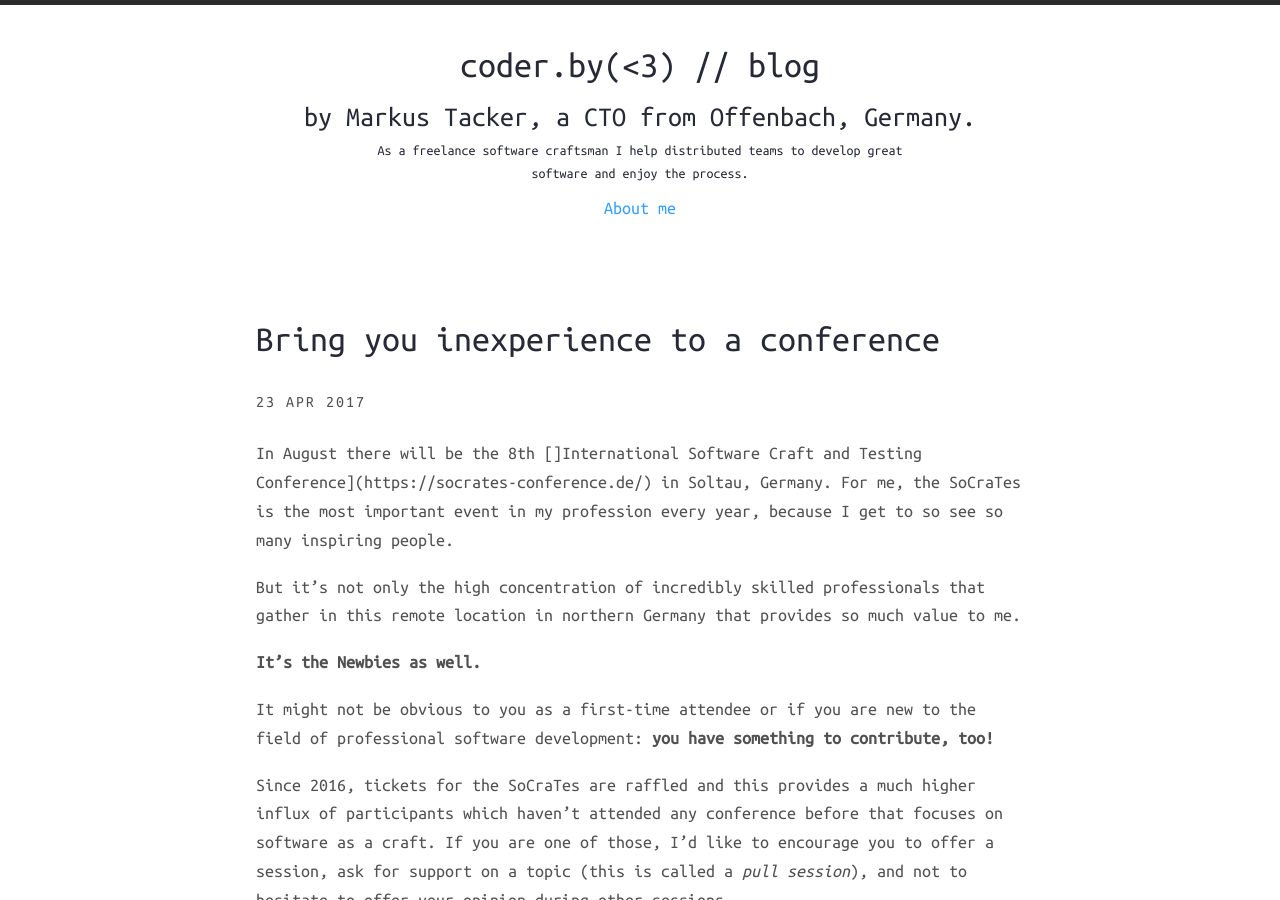
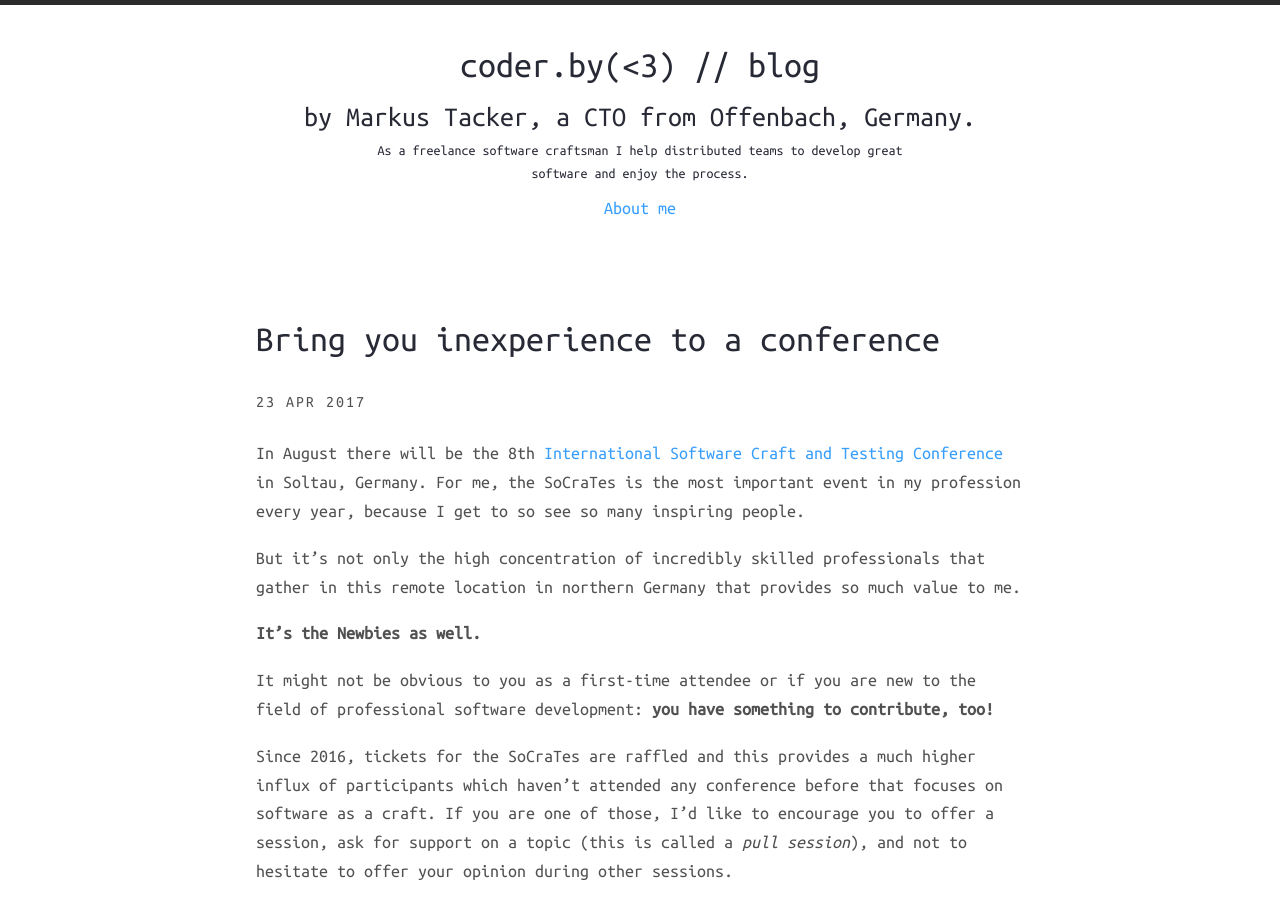
Before and after one commit to coderbyheart/blog, a Jekyll site: the page built from _posts/2017-04-23-bring-your-inexperience-to-a-conference.md, in a window 1280 px wide and 900 px high. Built offline with Jekyll 4.4.1, drawn with Linux system fonts in a browser that asks for light colours; nearby versions of some CDN libraries; comment, search, counter and statistics services are not loaded.

Commit message:
Fixed link

```diff
--- a/_posts/2017-04-23-bring-your-inexperience-to-a-conference.md
+++ b/_posts/2017-04-23-bring-your-inexperience-to-a-conference.md
@@ -11,7 +11,7 @@
 permalink: bring-your-inexperience-to-a-conference
 ---
 
-In August there will be the 8th []International Software Craft and Testing Conference](https://socrates-conference.de/) in Soltau, Germany. For me, the SoCraTes is the most important event in my profession every year, because I get to so see so many inspiring people.
+In August there will be the 8th [International Software Craft and Testing Conference](https://socrates-conference.de/) in Soltau, Germany. For me, the SoCraTes is the most important event in my profession every year, because I get to so see so many inspiring people.
 
 But it’s not only the high concentration of incredibly skilled professionals that gather in this remote location in northern Germany that provides so much value to me.
 
```
